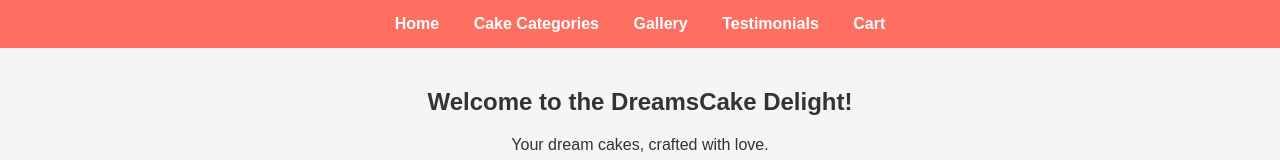
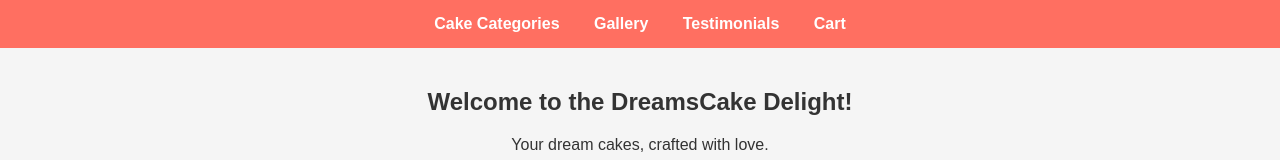
Before and after one commit to Sania-2520/Cake-Website, a plain HTML site: page index.html in a window 1280 px wide. Shown: the top 160 px of the page. Drawn offline with Linux system fonts and the light colour scheme.

Commit message:
my first commit

```diff
--- a/index.html
+++ b/index.html
@@ -11,7 +11,7 @@
     <!-- Navigation Bar -->
     <nav id="navbar">
         <ul>
-            <li><a href="#" id="home-link">Home</a></li>
+            <!-- <li><a href="#" id="home-link">Home</a></li> -->
             <li><a href="#" id="categories-link">Cake Categories</a></li>
             <li><a href="#" id="gallery-link">Gallery</a></li>
             <li><a href="#" id="testimonials-link">Testimonials</a></li>
```
